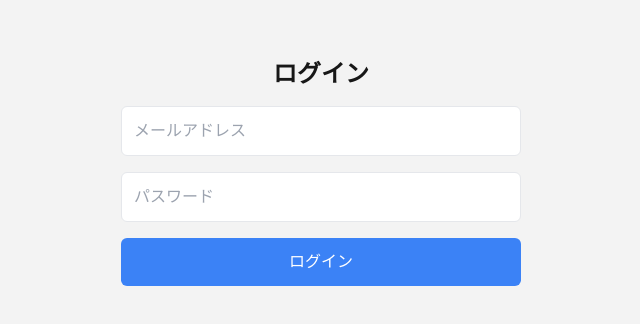
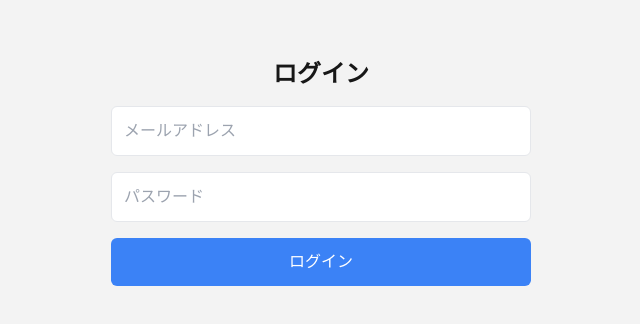
Before and after one commit to ShohtaT/monetant, a Next.js app: page /login in a window 1280 px wide. Shown: the part 228-552 px from the top of the page, without its empty margins (319-959 px from the left). Built offline with nearby package versions, Linux system fonts and the light colour scheme.

Commit message:
[WIP] layout margin

```diff
--- a/src/app/layout.tsx
+++ b/src/app/layout.tsx
@@ -26,8 +26,8 @@ export default function RootLayout({
   return (
     <html lang="en">
       <body className={`${geistSans.variable} ${geistMono.variable} antialiased`}>
-        <div className="flex justify-center">
-          <div className="w-[400px]">{children}</div>
+        <div className="flex justify-center mx-3">
+          <div className="w-[420px]">{children}</div>
         </div>
       </body>
     </html>
```
